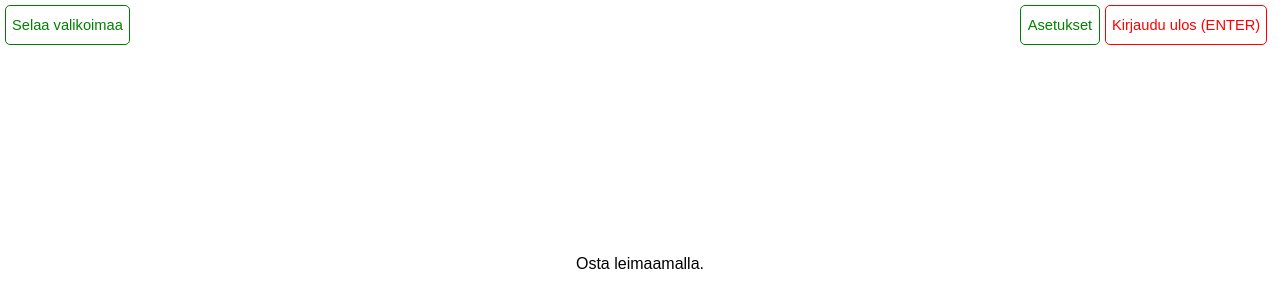
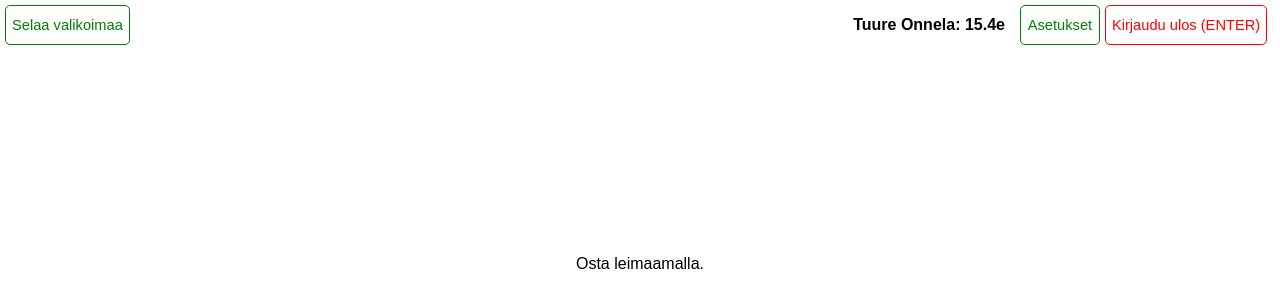
Before and after one commit to ohtu2018-rv/rv-app-frontend, a React (Create React App) app: page / in a window 1280 px wide. Both pictures are taken after a click on the button "Login". Shown: the top 308 px of the page. Built offline with nearby package versions, Linux system fonts and the light colour scheme.

Commit message:
added a text placeholder for header

```diff
--- a/src/components/sections/Header.js
+++ b/src/components/sections/Header.js
@@ -15,6 +15,7 @@ export class Header extends React.Component {
               <div style={styles.asetukset}>
                 <SuccessBtn>Asetukset</SuccessBtn>
               </div>
+              <span style={styles.clientInfo}>Tuure Onnela: 15.4e</span>
             </div>
         )
     }
@@ -39,4 +40,11 @@ const styles = {
         marginRight: 5,
         float: 'right',
     },
+    clientInfo: {
+        marginTop: 11,
+        marginRight: 15,
+        float: 'right',
+        verticalAlign: 'center',
+        fontWeight: 'bold'
+    }
 }
```
